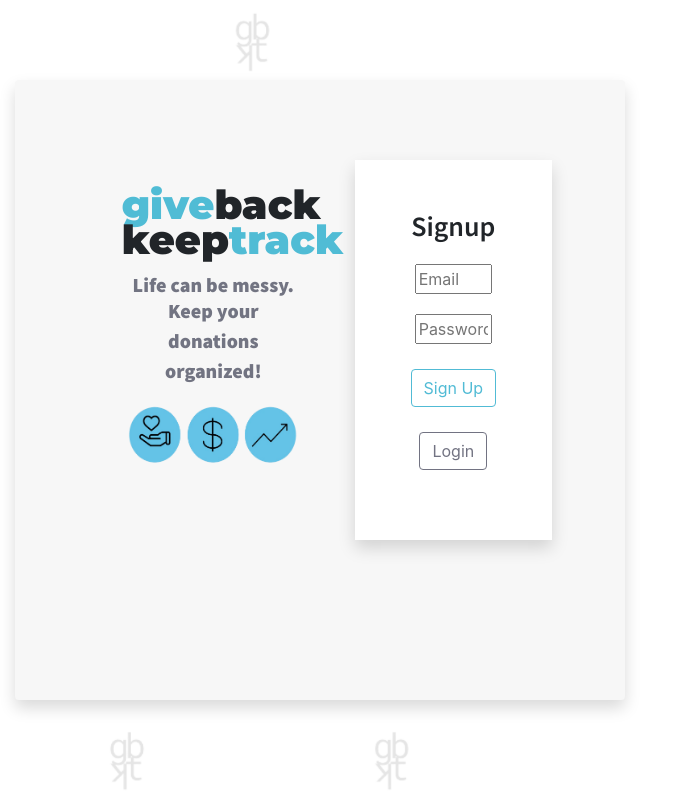
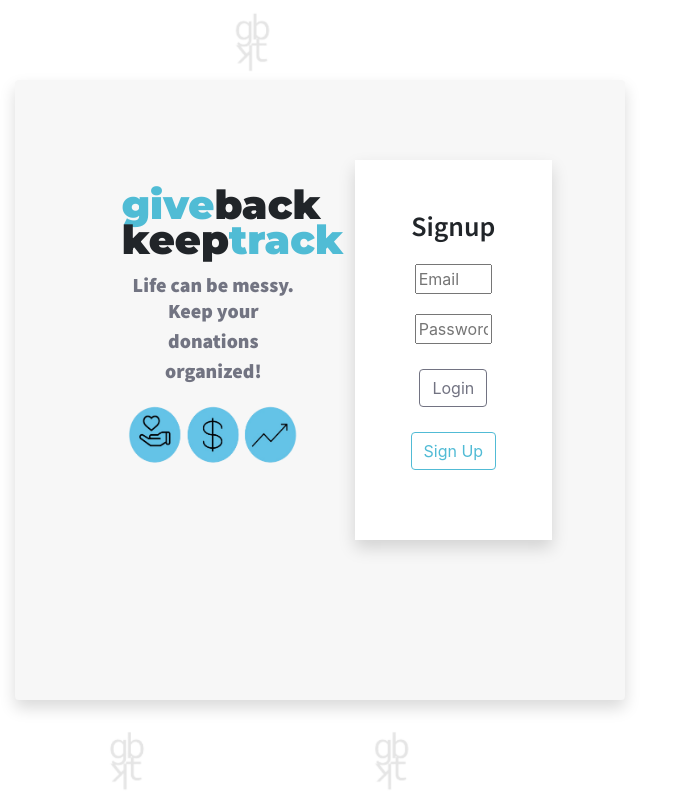
Before and after one commit to suzygiv/GiveBack-KeepTrack, a React (Create React App) app in the folder client/: page /signup in a window 1280 px wide. Shown: the whole page, without its empty margins (0-679 px from the left). Built offline with nearby package versions, Linux system fonts and the light colour scheme.

Commit message:
Commented out the mission, meet team, dev notes and acknowlegements from the home page and nav bar since they were incomplete. Also switched loging and sign up buttons on each page for easier use

```diff
--- a/client/src/components/HomeNav/index.js
+++ b/client/src/components/HomeNav/index.js
@@ -33,7 +33,7 @@
             <ReactBootstrap.Nav.Link href="#steps">
               Getting Started
             </ReactBootstrap.Nav.Link>
-            <ReactBootstrap.NavDropdown
+            {/* <ReactBootstrap.NavDropdown
               title="About"
               id="collasible-nav-dropdown"
             >
@@ -49,7 +49,7 @@
               <ReactBootstrap.NavDropdown.Item href="#acknowledgements">
                 Acknowledgements
               </ReactBootstrap.NavDropdown.Item>
-            </ReactBootstrap.NavDropdown>
+            </ReactBootstrap.NavDropdown> */}
           </ReactBootstrap.Nav>
           <ReactBootstrap.Nav>
             <ReactBootstrap.Nav.Link href="/login">
--- a/client/src/components/LoginForm/index.js
+++ b/client/src/components/LoginForm/index.js
@@ -108,16 +108,16 @@
                     </div>
                     <div>
                       <Button
+                        className="btn-secondary custom-btn login-signup-btns"
+                        href="/signup"
+                      >
+                        Sign Up
+                      </Button>
+                      <Button
                         className="btn-primary custom-btn login-signup-btns"
                         onClick={this.handleSubmit}
                       >
                         Login
-                      </Button>
-                      <Button
-                        className="btn-secondary custom-btn login-signup-btns"
-                        href="/signup"
-                      >
-                        Sign Up
                       </Button>
                     </div>
                   </form>
--- a/client/src/components/SignUpForm/index.js
+++ b/client/src/components/SignUpForm/index.js
@@ -110,18 +110,18 @@
                     </div>
                     <div>
                       <Button
+                        className="btn-secondary custom-btn login-signup-btns"
+                        variant="dark"
+                        href="/login"
+                      >
+                        Login
+                      </Button>
+                      <Button
                         className="btn-primary custom-btn login-signup-btns"
                         variant="dark"
                         onClick={this.handleSubmit}
                       >
                         Sign Up
-                      </Button>
-                      <Button
-                        className="btn-secondary custom-btn login-signup-btns"
-                        variant="dark"
-                        href="/login"
-                      >
-                        Login
                       </Button>
                     </div>
                   </form>
--- a/client/src/pages/home.js
+++ b/client/src/pages/home.js
@@ -13,10 +13,10 @@
       <HomeNav />
       <HomeSection />
       <GettingStarted />
-      <Mission />
+      {/* <Mission />
       <MeetTeam />
       <DeveloperNotes />
-      <Acknowledgements />
+      <Acknowledgements /> */}
     </div>
   );
 };
```
